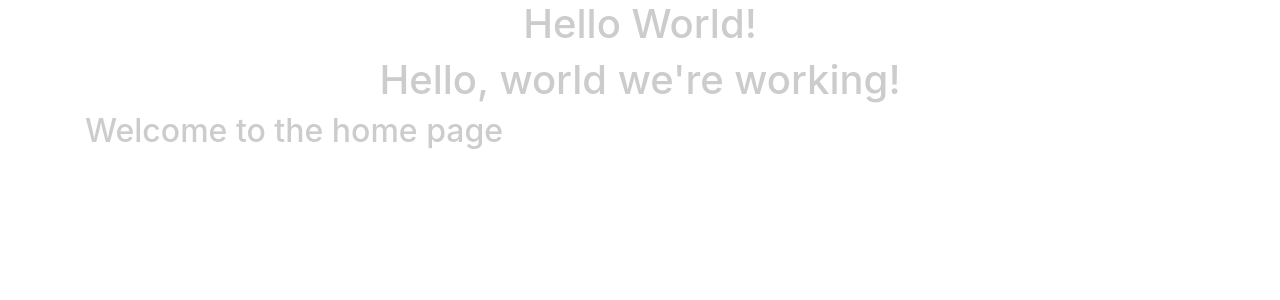
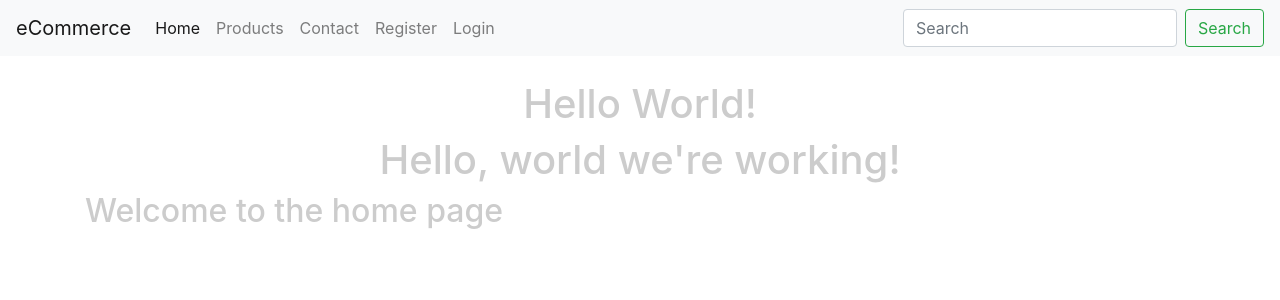
Before and after one commit to ddd88/ecommerce, a Django app: page / in a window 1280 px wide. Shown: the top 300 px of the page. Run offline with Django 3.2, Linux system fonts and the light colour scheme; some libraries are stand-ins or nearby versions.

Commit message:
Added Navbar and cleaned up html

```diff
--- a/ecommerce2/urls.py
+++ b/ecommerce2/urls.py
@@ -21,14 +21,13 @@ from django.contrib import admin
 
 from .views import home_page, about_page, contact_page, login_page, register_page
 
-
 urlpatterns = [
-    url(r'^$', home_page),
-    url(r'^about/$', about_page),
-    url(r'^contact/$', contact_page),
-    url(r'^login/$', login_page),
-    url(r'^register/$', register_page),
-    url(r'^products/', include("products.urls")),
+    url(r'^$', home_page, name='home'),
+    url(r'^about/$', about_page, name='about'),
+    url(r'^contact/$', contact_page, name='contact'),
+    url(r'^login/$', login_page, name='login'),
+    url(r'^register/$', register_page, name='register'),
+    url(r'^products/', include("products.urls", namespace='products')),
     url(r'^admin/', admin.site.urls),
 ]
 
--- a/ecommerce2/views.py
+++ b/ecommerce2/views.py
@@ -9,7 +9,7 @@ def home_page(request):
 		"title":"Hello World!",
 		"content":"Welcome to the home page"
 	}
-	if request.user.is_authenticated():
+	if request.user.is_authenticated:
 		context["premium_content"] = "YEAHHHHHH!!!!!"
 	return render(request, "home_page.html", context)
 
--- a/products/models.py
+++ b/products/models.py
@@ -2,6 +2,7 @@ import random
 import os
 from django.db import models
 from django.db.models.signals import pre_save
+from django.urls import reverse
 
 from .utils import unique_slug_generator
 
@@ -59,7 +60,8 @@ class Product(models.Model):
 	objects = ProductManager()
 
 	def get_absolute_url(self):
-		return "/products/{slug}/".format(slug=self.slug)
+		# return "/products/{slug}/".format(slug=self.slug)
+		return reverse("products:detail", kwargs={"slug": self.slug})
 
 	def __str__(self):
 		return self.title
--- a/products/templates/products/detail.html
+++ b/products/templates/products/detail.html
@@ -1,6 +1,11 @@
+{% extends "base.html" %}
+
+{% block content %}
 {{ object.title }} <br />
 {{ object.description }} <br />
 {{ object.price }} <br />
 {% if object.image %}
 	<img src='{{ object.image.url }}' class='img-fluid'>
 {% endif %}
+
+{% endblock %}
--- a/products/urls.py
+++ b/products/urls.py
@@ -6,6 +6,6 @@ from products.views import (
         )
 
 urlpatterns = [
-    url(r'^$', ProductListView.as_view()),
-    url(r'^(?P<slug>[\w-]+)/$', ProductDetailSlugView.as_view()),
+    url(r'^$', ProductListView.as_view(), name='list'),
+    url(r'^(?P<slug>[\w-]+)/$', ProductDetailSlugView.as_view(), name='detail'),
 ]
--- /dev/null
+++ b/templates/base.html
@@ -0,0 +1,21 @@
+{% load static %}
+
+<!doctype html>
+<html lang="en">
+  <head>
+    <!-- Required meta tags -->
+    <meta charset="utf-8">
+    <meta name="viewport" content="width=device-width, initial-scale=1, shrink-to-fit=no">
+    <title>
+      {% block title %}{% endblock %}
+    </title>
+    {% include 'base/css.html' %}
+    {% block base_head %}{% endblock %}
+  </head>
+  <body>
+    {% include 'base/navbar.html' with brand_name='eCommerce' %}
+    {% block content %}{% endblock %}
+
+    {% include 'base/js.html' %}
+  </body>
+</html>
--- /dev/null
+++ b/templates/base/css.html
@@ -0,0 +1,4 @@
+{% load static %}
+
+<!-- Bootstrap CSS -->
+<link rel="stylesheet" href="https://stackpath.bootstrapcdn.com/bootstrap/4.1.1/css/bootstrap.min.css" integrity="sha384-WskhaSGFgHYWDcbwN70/dfYBj47jz9qbsMId/iRN3ewGhXQFZCSftd1LZCfmhktB" crossorigin="anonymous">
--- /dev/null
+++ b/templates/base/js.html
@@ -0,0 +1,7 @@
+{% load static %}
+
+<!-- Optional JavaScript -->
+<!-- jQuery first, then Popper.js, then Bootstrap JS -->
+<script src="https://code.jquery.com/jquery-3.3.1.slim.min.js" integrity="sha384-q8i/X+965DzO0rT7abK41JStQIAqVgRVzpbzo5smXKp4YfRvH+8abtTE1Pi6jizo" crossorigin="anonymous"></script>
+<script src="https://cdnjs.cloudflare.com/ajax/libs/popper.js/1.14.3/umd/popper.min.js" integrity="sha384-ZMP7rVo3mIykV+2+9J3UJ46jBk0WLaUAdn689aCwoqbBJiSnjAK/l8WvCWPIPm49" crossorigin="anonymous"></script>
+<script src="https://stackpath.bootstrapcdn.com/bootstrap/4.1.1/js/bootstrap.min.js" integrity="sha384-smHYKdLADwkXOn1EmN1qk/HfnUcbVRZyYmZ4qpPea6sjB/pTJ0euyQp0Mk8ck+5T" crossorigin="anonymous"></script>
--- /dev/null
+++ b/templates/base/navbar.html
@@ -0,0 +1,45 @@
+{% url 'home' as home_url %}
+{% url 'products:list' as product_list_url %}
+{% url 'contact' as contact_url %}
+{% url 'login' as login_url %}
+{% url 'register' as register_url %}
+
+<nav class="navbar navbar-expand-lg navbar-light bg-light">
+	<a class="navbar-brand" href="{{ home_url }}">{% if brand_name %} {{ brand_name }} {% else %}DW eCommerce {% endif %}</a>
+	<button class="navbar-toggler" type="button" data-toggle="collapse" data-target="#navbarSupportedContent" aria-controls="navbarSupportedContent" aria-expanded="false" aria-label="Toggle navigation">
+		<span class="navbar-toggler-icon"></span>
+	</button>
+
+	<div class="collapse navbar-collapse" id="navbarSupportedContent">
+		<ul class="navbar-nav mr-auto">
+    <li class="nav-item {% if request.path == home_url %}active{% endif %}">
+		<a class="nav-link" href="{{ home_url }}">Home <span class="sr-only">(current)</span></a>
+	</li>
+	<li class="nav-item {% if request.path == product_list_url %}active{% endif %}">
+		<a class="nav-link" href="{{ product_list_url }}">Products</a>
+	</li>
+	<li class="nav-item {% if request.path == contact_url %}active{% endif %}">
+		<a class="nav-link" href="{{ contact_url }}">Contact</a>
+    </li>
+
+    {% if request.user.is_authenticated %}
+		<li class="nav-item {% if request.path == login_url %}active{% endif %}">
+			<a class="nav-link" href="{{ login_url }}">Logout</a>
+		</li>
+	{% else %}
+		<li class="nav-item {% if request.path == register_url %}active{% endif %}">
+			<a class="nav-link" href="{{ register_url }}">Register</a>
+		</li>
+		<li class="nav-item {% if request.path == login_url %}active{% endif %}">
+			<a class="nav-link" href="{{ login_url }}">Login</a>
+		</li>
+	{% endif %}
+
+
+    </ul>
+    <form class="form-inline my-2 my-lg-0">
+      <input class="form-control mr-sm-2" type="search" placeholder="Search" aria-label="Search">
+      <button class="btn btn-outline-success my-2 my-sm-0" type="submit">Search</button>
+    </form>
+  </div>
+</nav><br />
--- a/templates/home_page.html
+++ b/templates/home_page.html
@@ -1,22 +1,16 @@
+{% extends "base.html" %}
 {% load static %}
+<title>
+{% block title %}Home Page Template{% endblock %}
+</title>
 
-<!doctype html>
-<html lang="en">
-  <head>
-    <!-- Required meta tags -->
-    <meta charset="utf-8">
-    <meta name="viewport" content="width=device-width, initial-scale=1, shrink-to-fit=no">
+{% block base_head %}
+  <link rel="stylesheet" href='{% static "css/main.css" %}' >
+{% endblock %}
 
-    <!-- Bootstrap CSS -->
-    <link rel="stylesheet" href="https://stackpath.bootstrapcdn.com/bootstrap/4.1.1/css/bootstrap.min.css" integrity="sha384-WskhaSGFgHYWDcbwN70/dfYBj47jz9qbsMId/iRN3ewGhXQFZCSftd1LZCfmhktB" crossorigin="anonymous">
-
-    <link rel="stylesheet" href='{% static "css/main.css" %}' >
-
-    <title>Ecommerce app</title>
-  </head>
-  <body>
+{% block content %}
  <div class="text-center">
-      <h1>{{ title }}
+    <h1>{{ title }}</h1>
     <h1>Hello, world we're working!</h1>
   </div>
   <div class='container'>
@@ -34,6 +28,25 @@
       </div>
     {% endif %}
   </div>
+
+{% endblock %}
+
+
+
+<!doctype html>
+<html lang="en">
+  <head>
+    <!-- Required meta tags -->
+    <meta charset="utf-8">
+    <meta name="viewport" content="width=device-width, initial-scale=1, shrink-to-fit=no">
+
+    <!-- Bootstrap CSS -->
+    <link rel="stylesheet" href="https://stackpath.bootstrapcdn.com/bootstrap/4.1.1/css/bootstrap.min.css" integrity="sha384-WskhaSGFgHYWDcbwN70/dfYBj47jz9qbsMId/iRN3ewGhXQFZCSftd1LZCfmhktB" crossorigin="anonymous">
+
+
+
+  </head>
+
     <!-- Optional JavaScript -->
     <!-- jQuery first, then Popper.js, then Bootstrap JS -->
     <script src="https://code.jquery.com/jquery-3.3.1.slim.min.js" integrity="sha384-q8i/X+965DzO0rT7abK41JStQIAqVgRVzpbzo5smXKp4YfRvH+8abtTE1Pi6jizo" crossorigin="anonymous"></script>
```
Also changed, not shown: products/templates/products/list.html (+12 -3 lines), products/templates/products/snippets/card.html (added, +13 -0 lines), templates/contact/view.html (+5 -18 lines), db.sqlite3. Lines whose indentation alone changed are shown as unchanged.
